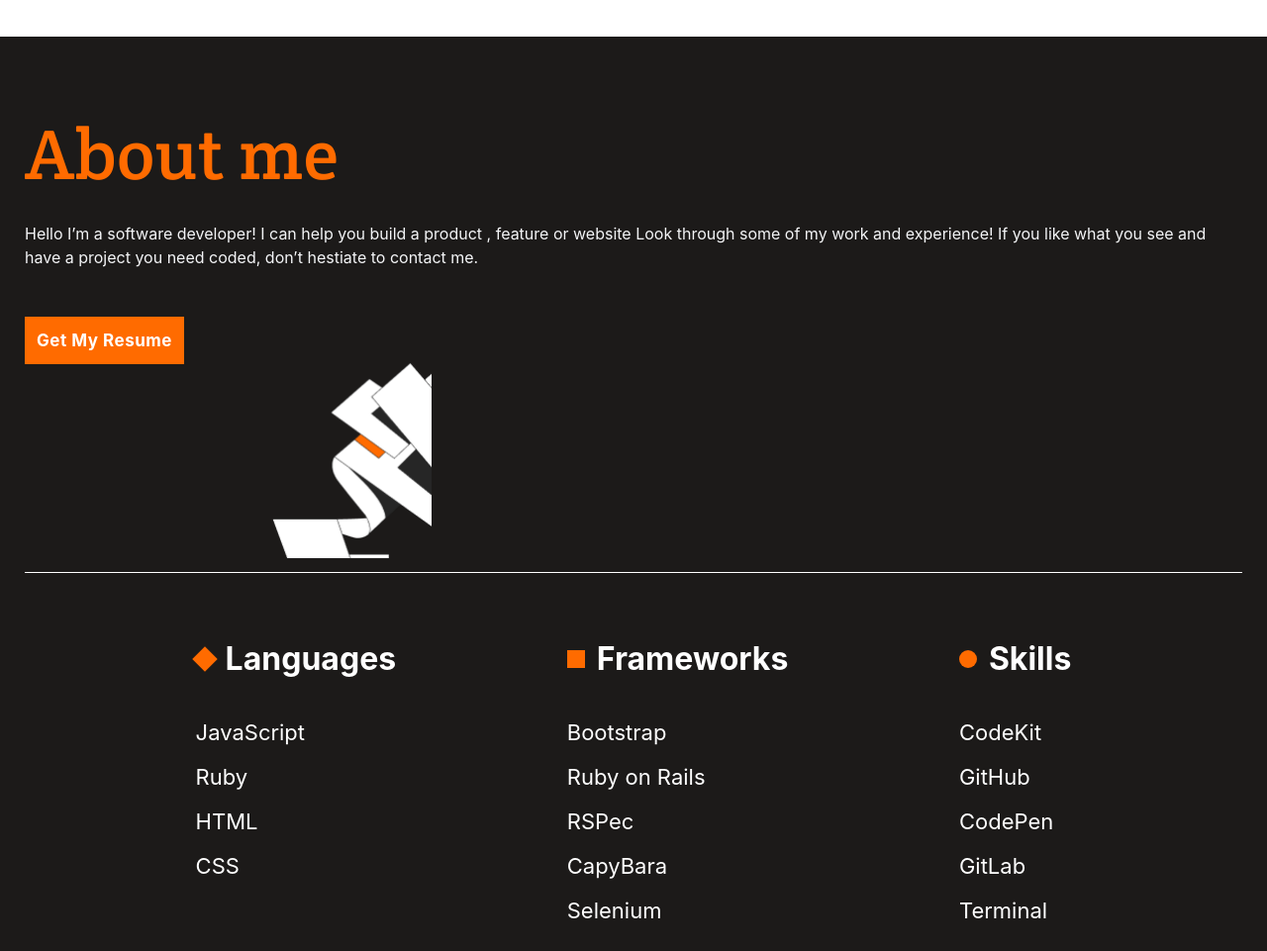
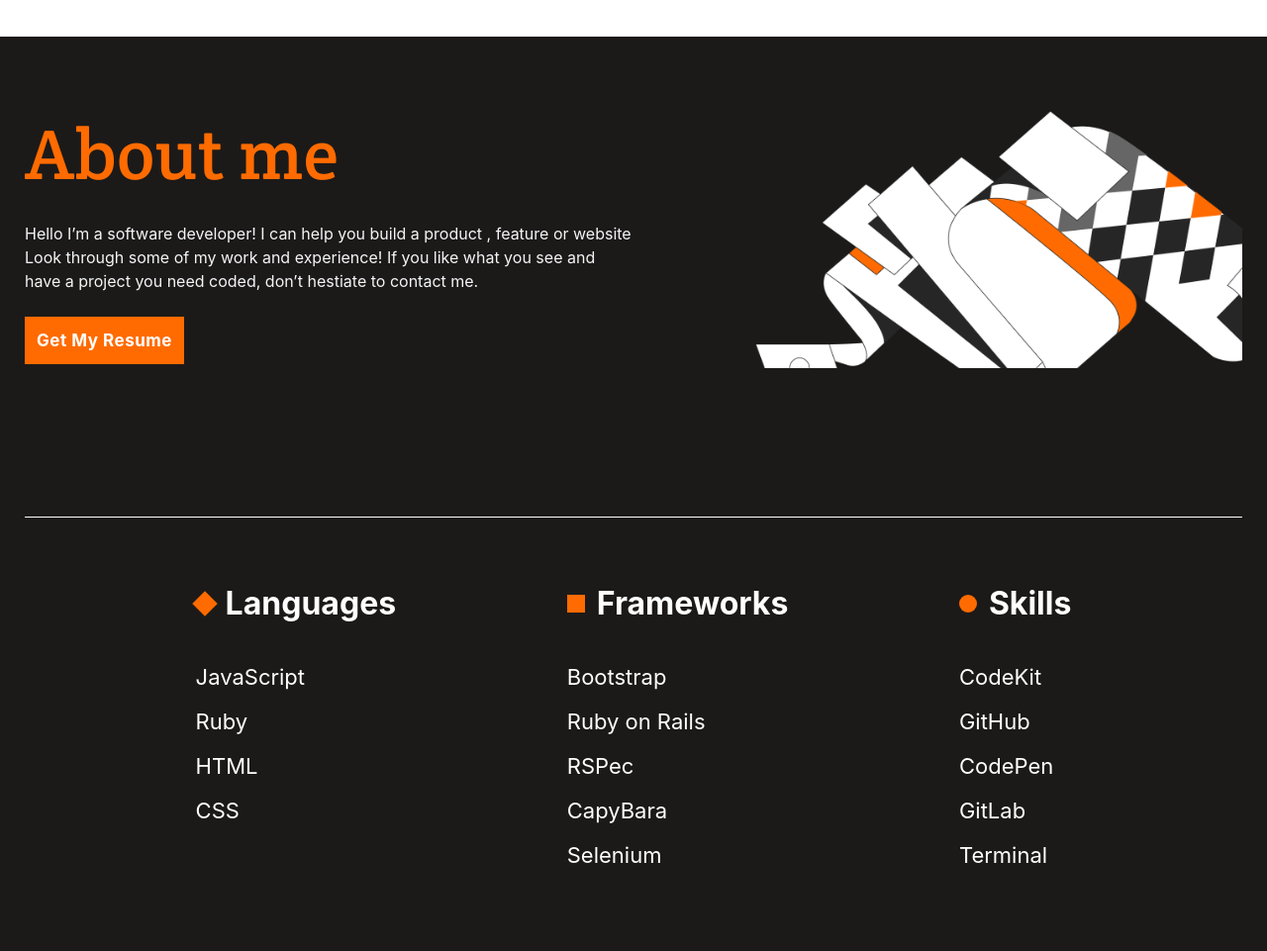
Before and after one commit to HamzaAnwar1998/MicroversePortofolio, a website: page index.html in a window 1280 px wide. Shown: the part 2229-3190 px from the top of the page at 99% size. Drawn offline with Linux system fonts and the light colour scheme.

Commit message:
make layout desktop responsive

```diff
--- a/index.html
+++ b/index.html
@@ -191,14 +191,20 @@
 
         <!-- about me -->
         <section class="about-me">
-            <div class="about-content">
+            <!-- content -->
+            <div class="content-wrapper">
+                <div class="leftside">
                     <h3 class="about-heading">About me</h3>
                     <p class="about-text">
                         Hello I’m a software developer! I can help you build a product , feature or website Look through some of my work and experience! If you like what you see and have a project you need coded, don’t hestiate to contact me.
                     </p>
                     <button class="get-my-resume" type="button">Get My Resume</button>
+                </div>
+                <div class="rightside">
                     <div class="about-bg-img"></div>
                 </div>
+            </div>
+            <!-- skills -->
             <div class="skills-list">
                 <!-- languages -->
                 <div>
--- a/styles.css
+++ b/styles.css
@@ -515,14 +515,14 @@
     padding: 25px;
 }
 
-.about-me .about-content{
+.about-me .content-wrapper{
     display: flex;
     flex-direction: column;
     margin-top: 50px;
     border-bottom: 1px solid #FFF;
 }
 
-.about-me .about-content .about-heading{
+.about-me .content-wrapper .leftside .about-heading{
     font-family: "Crete Round",sans-serif;
     font-style: normal;
     font-weight: normal;
@@ -532,7 +532,7 @@
     color: #FF6B00;
 }
 
-.about-me .about-content .about-text{
+.about-me .content-wrapper .leftside .about-text{
     font-family: Inter,sans-serif;
     font-style: normal;
     font-weight: normal;
@@ -542,7 +542,7 @@
     margin: 24px 0;
 }
 
-.about-me .about-content .get-my-resume{
+.about-me .content-wrapper .leftside .get-my-resume{
     width: 161px;
     height: 48px;
     background: #FF6B00;
@@ -562,24 +562,52 @@
     cursor: pointer;
 }
 
-/* .about-me .about-content .get-my-resume:focus{
-    color: #f0d1c0;
-} */
-
-.about-me .about-content .get-my-resume:hover{
+.about-me .content-wrapper .leftside .get-my-resume:hover{
     border: 1px solid #FF6B00;
     color: #FF6B00;
     background-color: #fff5e1;
 }
 
-.about-me .about-content .about-bg-img{
-    width: 400px;
+.about-me .content-wrapper .rightside{
+    height: 300px;
+    position: relative;
+    display: flex;
+    justify-content: flex-end;
+    align-items: center;
+}
+
+.about-me .content-wrapper .rightside .about-bg-img{
+    width: 492px;
     height: 260px;
     background-image: url("./images/illustration-about-me-mobile.png");
     background-size: contain;
     background-repeat: no-repeat;
-    margin-left: 250px;
-    margin-top: -50px;
+    position: absolute;
+    right: -350px;
+    bottom: 70px;
+}
+
+@media(min-width: 992px){
+    .about-me .content-wrapper{
+        flex-direction: row;
+        padding-bottom: 150px;
+    }
+
+    .about-me .content-wrapper .leftside{
+        flex: 1;
+    }
+
+    .about-me .content-wrapper .rightside{
+        flex: 1;
+        height: auto;
+    }
+
+    .about-me .content-wrapper .rightside .about-bg-img{
+        position: static;
+        background-image: url('./images/illustration-about\ me@2x.png');
+        background-size: cover;
+        background-repeat: no-repeat;
+    }
 }
 
 /* skills-list */
@@ -670,6 +698,8 @@
     .contact-box{
         flex-direction: row;
         justify-content: space-around;
+        align-items: flex-start;
+        height: 450px;
     }
 }
 
@@ -685,8 +715,11 @@
 
 @media(min-width: 769px){
     .contact-box .text{
-        width: 350px;
-        margin: 20px 0;
+        flex: 1;
+        margin: 0 24px;
+        height: 100%;
+        font-size: 40px;
+        line-height: 52px;
     }
 }
 
@@ -701,8 +734,9 @@
 
 @media(min-width: 769px){
     .contact-box form{
-        width: 600px;
-        align-items: flex-start;
+        flex: 1;
+        height: 100%;
+        margin: 0 24px;
     }
 }
 
```
Also changed, not shown: images/illustration-about me@2x.png (added). Lines whose indentation alone changed are shown as unchanged.
